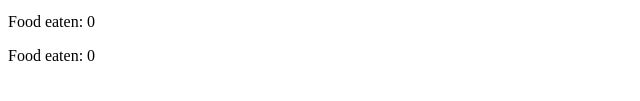
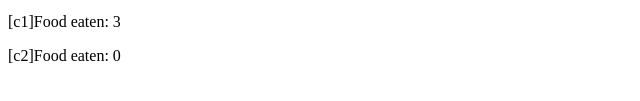
Before and after one commit to Ahmed42/Creatures-and-Food, a plain HTML site: page index.html in a window 1280 px wide. Shown: the part 535-636 px from the top of the page, 0-640 px from the left. Drawn offline with nearby package versions, Linux system fonts and the light colour scheme.

Commit message:
Score display.

```diff
--- a/index.html
+++ b/index.html
@@ -13,7 +13,9 @@
     <svg>
 
     </svg>
+<div class="scores">
 
+    </div>
     <script src="main.js"> </script>
 </body>
 
--- a/main.js
+++ b/main.js
@@ -22,6 +22,9 @@ c1.move(2,2);
 */
 
 m = c1.execute_moves([[2,3], [6,3], [2,2]]);
+
+m.then(() => new_world.apocalypse());
+
 //moves = [[1,2], [3,4], [5,5], [10,0], [0,10]];
 //moves2 = [[0,1], [1,0], [2,0], [0,2]];
 //moves2 = [[1,2], [3,4], [5,5], [10,0], [0,10]];
--- a/world_components.js
+++ b/world_components.js
@@ -47,12 +47,6 @@ class Creature {
                 creature.world.artist.clear(creature.id);
                 creature.world.artist.draw_circle(creature.id, creature.x, creature.y, creature.radius);
 
-                /*for (var i = 0; i < creature.world.foods.length; i++) {
-                    if (creature.world.foods[i].does_exist(creature.x, creature.y)) {
-                        creature.eat(creature.world.foods[i]);
-                    }
-                }*/
-
                 for (var i = 0; i < creature.world.foods.length; i++) {
                     if (creature.world.foods[i].does_exist(creature.x, creature.y)) {
                         creature.eat(creature.world.foods[i]);
@@ -71,6 +65,29 @@ class Creature {
     eat(food) {
         food.die();
         this.food_eaten++;
+        this.update_score();
+    }
+
+    update_score() {
+        var scores = d3.select(".scores")
+            .selectAll("p")
+            .data(this.world.creatures);
+
+            scores.text(function(creature) { return "[" + creature.id + "]Food eaten: " + creature.food_eaten; });
+
+            /*scores.enter()
+            .append("p")
+            .text(function(creature) { return "Food eaten: " + creature.food_eaten; });
+
+            scores.exit().remove();
+*/
+        /*d3.select("body")
+            .selectAll("p")
+            .data(this.world.creatures, function(creature) { return creature.food_eaten; })
+            .enter()
+            .append("p")
+            .text(function(food_eaten) { return "Food eaten: " + food_eaten; });*/
+
     }
 
     advance(delta_x, delta_y) {
@@ -151,12 +168,12 @@ class World {
         this.creatures = [];
         this.foods = [];
 
-        d3.select("body")
+        d3.select(".scores")
             .selectAll("p")
             .data(this.creatures)
             .enter()
             .append("p")
-            .text(function(creature) { return "Food eaten: " + creature.food_eaten; });
+            .text(function(creature) { return "[" + creature.id + "]Food eaten: " + creature.food_eaten; });
     }
 
     spawn_creature(id, xi, yi) {
@@ -169,12 +186,12 @@ class World {
         var new_creature = new Creature(id, xi, yi, this);
         this.creatures.push(new_creature);
 
-        d3.select("body")
+        d3.select(".scores")
             .selectAll("p")
             .data(this.creatures)
             .enter()
             .append("p")
-            .text(function(creature) { return "Food eaten: " + creature.food_eaten; });
+            .text(function(creature) { return "[" + creature.id + "]Food eaten: " + creature.food_eaten; });
 
         return new_creature;
     }
```
